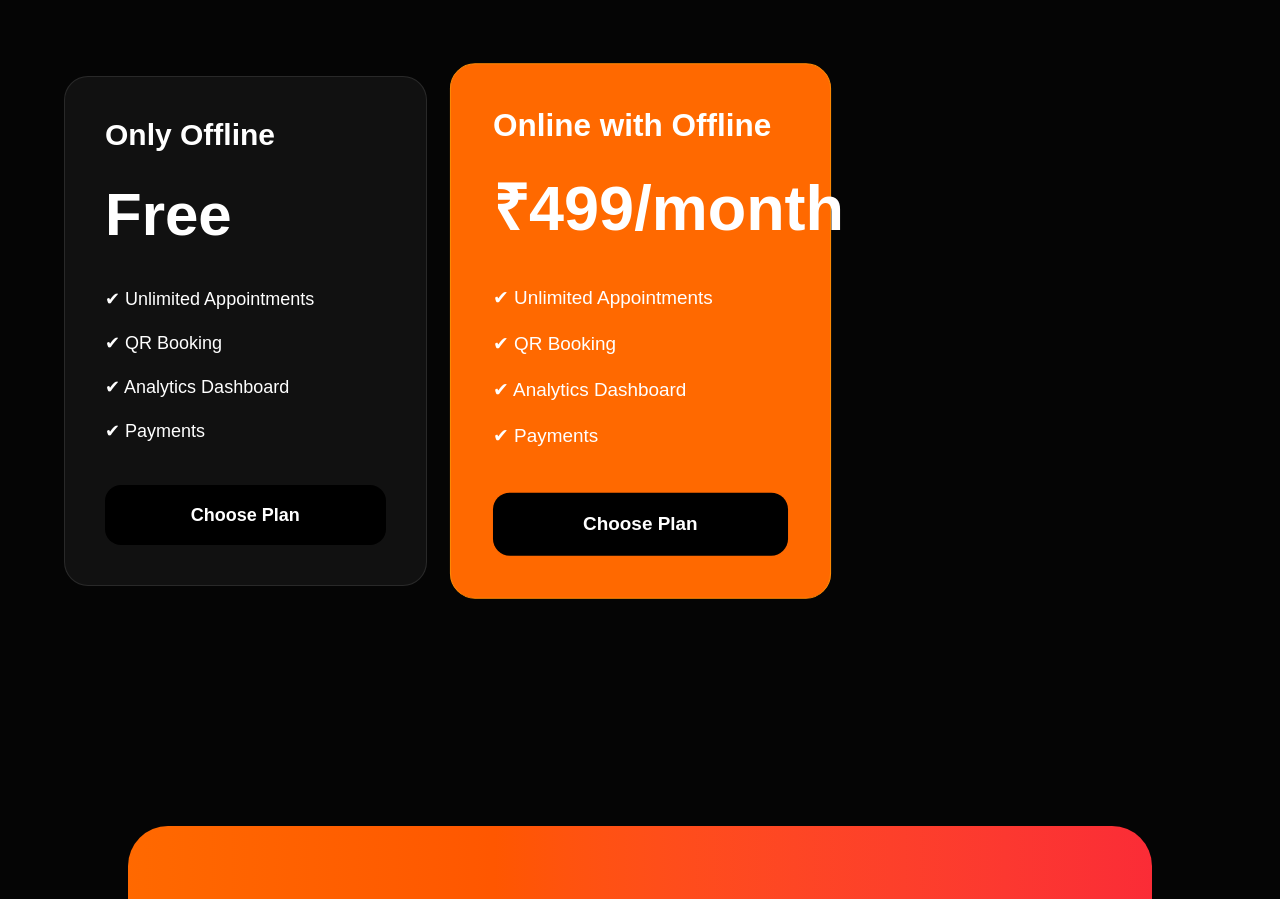
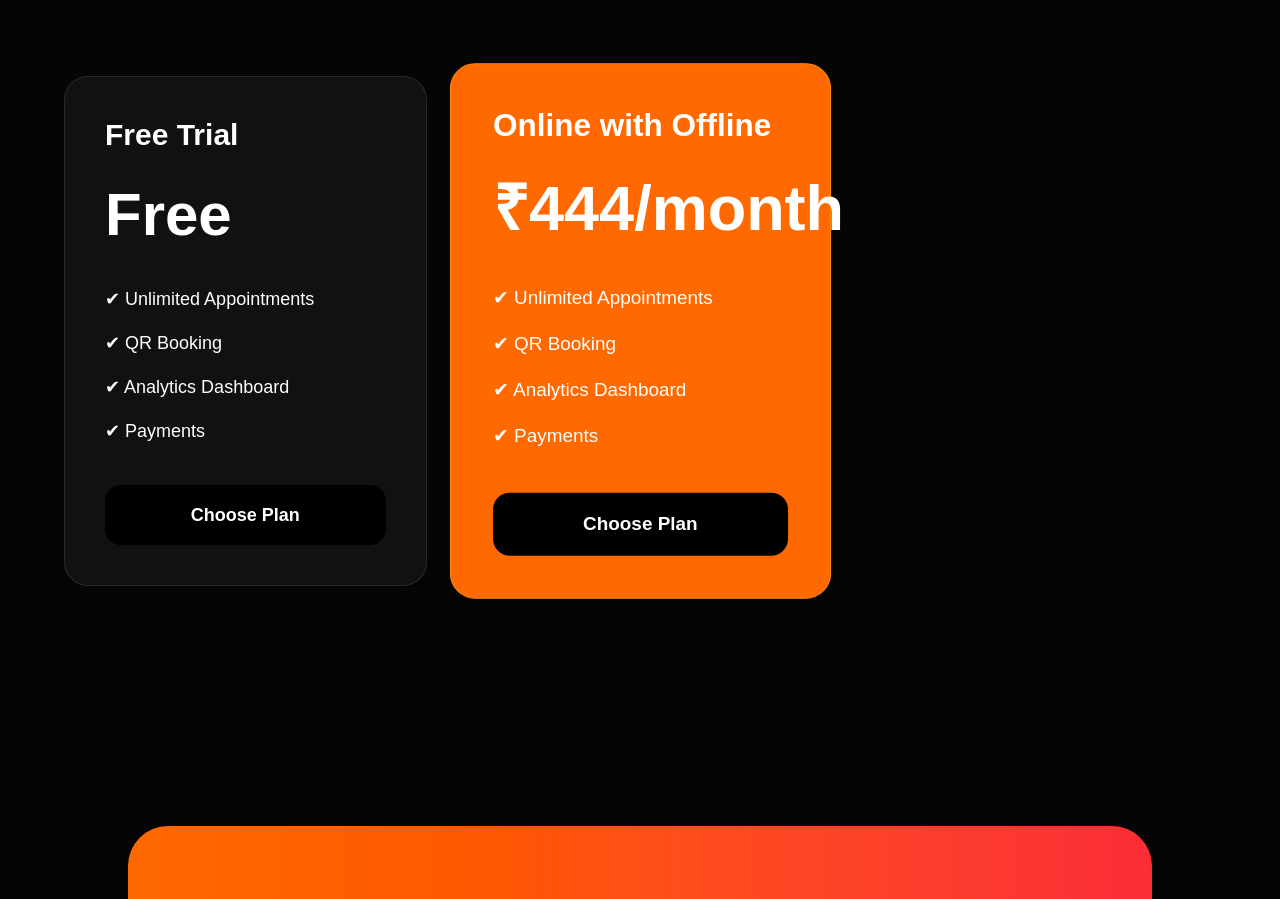
Before and after one commit to satyam-hi/afrontselfbuty, a Next.js app: page / in a window 1280 px wide. Shown: the part 3322-4221 px from the top of the page. Built offline with nearby package versions, Linux system fonts and the light colour scheme.

Commit message:
subscription added upohill

```diff
--- a/app/(web)/page.tsx
+++ b/app/(web)/page.tsx
@@ -38,12 +38,12 @@ export default function HomePage() {
 
   const pricing = [
     {
-      name: "Only Offline",
+      name: "Free Trial",
       price: "Free",
     },
     {
       name: "Online with Offline",
-      price: "₹499/month",
+      price: "₹444/month",
     },
   ];
 
--- a/app/(web)/pricing/page.jsx
+++ b/app/(web)/pricing/page.jsx
@@ -3,12 +3,12 @@ import  Footer from "@/app/component/web/footer"
 export default function Pricing() {
     const pricing = [
         {
-            name: "Only offline",
+            name: "Free Trial",
             price: "free",
         },
         {
             name: "Online with offline",
-            price: "₹499/month",
+            price: "₹444/month",
         },]
     return (<>
         <section className="py-28 px-6">
--- a/app/(web)/provider-res/[sprovid]/page.jsx
+++ b/app/(web)/provider-res/[sprovid]/page.jsx
@@ -717,7 +717,7 @@ export default function ProviderKioskPage() {
 
     const canAccess =
   provider?.status === "active" &&
-  provider?.subscription?.status === "active" &&
+  // provider?.subscription?.status === "active" &&
   new Date(provider?.subscription?.nextBillingDate) > new Date();
 
 if (!canAccess) {
```
